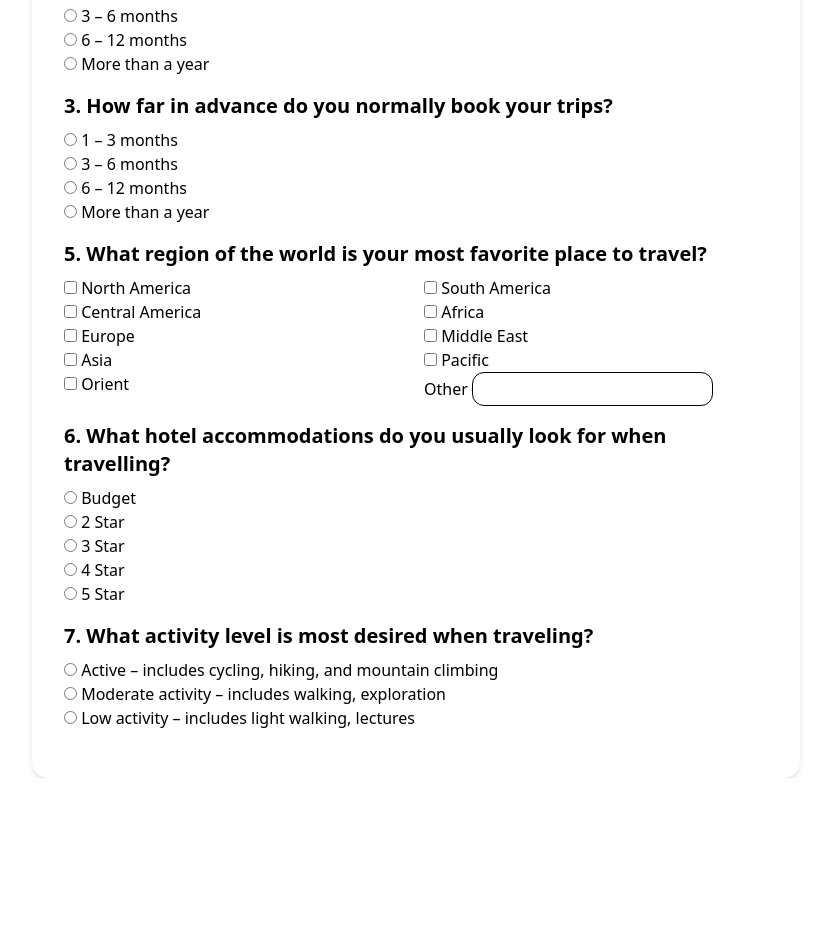
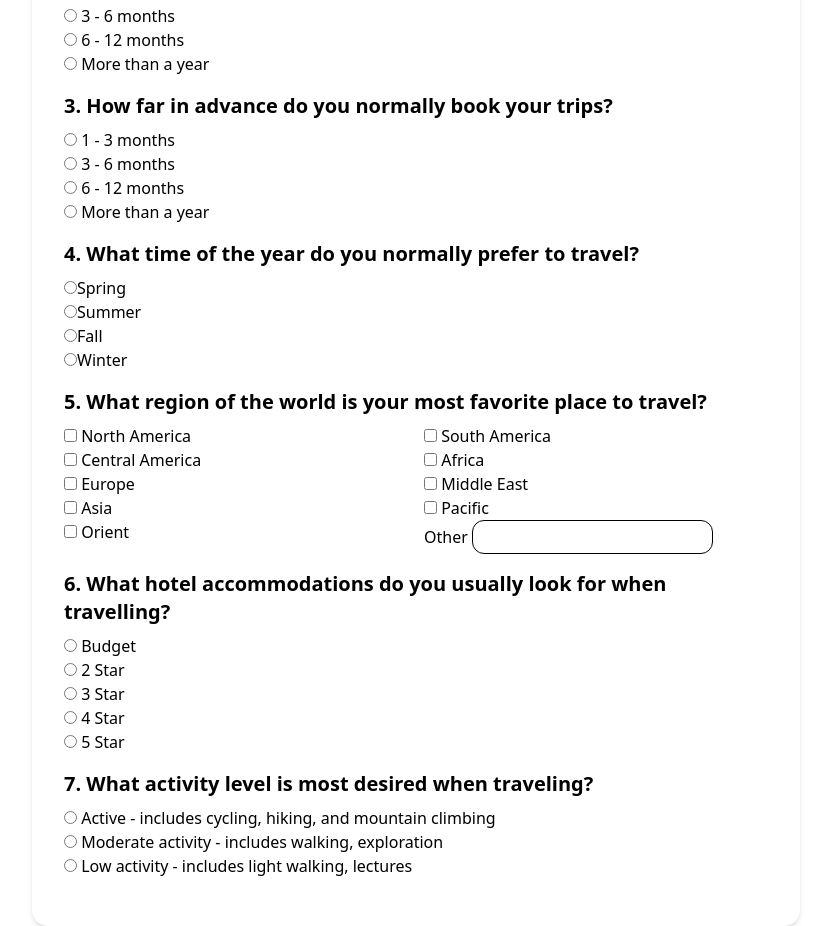
Before and after one commit to MakkuHuqueriza/CMSC127_Laboratory_Exercise_1, a React (Vite) app: page / in a window 1280 px wide. Shown: the part 480-1406 px from the top of the page, without its empty margins (224-1055 px from the left). Before the commit the page ends 1258 px from the top, so only its background shows below. Built offline with nearby package versions, Linux system fonts and the light colour scheme.

Commit message:
add some questions

```diff
--- a/src/App.jsx
+++ b/src/App.jsx
@@ -38,54 +38,62 @@ const App = () => {
 
         <h2 className="text-xl font-semibold mb-2">2. When do you plan to travel next?</h2>
         <div className="mb-4">
-          <label><input type="radio" name="travelNext" value="1-3 months" /> 1 – 3 months</label><br />
-          <label><input type="radio" name="travelNext" value="3-6 months" /> 3 – 6 months</label><br />
-          <label><input type="radio" name="travelNext" value="6-12 months" /> 6 – 12 months</label><br />
+          <label><input type="radio" name="travelNext" value="1-3 months" /> 1 - 3 months</label><br />
+          <label><input type="radio" name="travelNext"value="3-6 months" /> 3 - 6 months</label><br />
+          <label><input type="radio" name="travelNext"value="6-12 months" /> 6 - 12 months</label><br />
           <label><input type="radio" name="travelNext" value="more than a year" /> More than a year</label>
         </div>
 
         <h2 className="text-xl font-semibold mb-2">3. How far in advance do you normally book your trips?</h2>
         <div className="mb-4">
-          <label><input type="radio" name="bookingAdvance" value="1-3 months" /> 1 – 3 months</label><br />
-          <label><input type="radio" name="bookingAdvance" value="3-6 months" /> 3 – 6 months</label><br />
-          <label><input type="radio" name="bookingAdvance" value="6-12 months" /> 6 – 12 months</label><br />
-          <label><input type="radio" name="bookingAdvance" value="more than a year" /> More than a year</label>
+          <label><input type="radio" name="advanceBook" value="1-3 months" /> 1 - 3 months</label><br />
+          <label><input type="radio" name="advanceBook"value="3-6 months" /> 3 - 6 months</label><br />
+          <label><input type="radio" name="advanceBook" value="6-12 months" /> 6 - 12 months</label><br />
+          <label><input type="radio" name="advanceBook" value="more than a year" /> More than a year</label>
         </div>
-</form>
+
+        <h2 className="text-xl font-semibold mb-2">4. What time of the year do you normally prefer to travel?</h2>
+        <div className="mb-4">
+          <label><input type="radio" name="travelTime" value="1-3 months" />Spring</label><br />
+          <label><input type="radio" name="travelTime" value="3-6 months" />Summer</label><br />
+          <label><input type="radio" name="travelTime" value="6-12 months" />Fall</label><br />
+          <label><input type="radio" name="travelTime" value="more than a year" />Winter</label>
+        </div>
+
         <h2 class="text-xl font-semibold mb-2">5. What region of the world is your most favorite place to travel?</h2>
         <div class="mb-4 grid grid-cols-2 gap-4">
         <div>
-    <label><input type="checkbox" name="region" value="North America" /> North America</label><br />
-    <label><input type="checkbox" name="region" value="Central America" /> Central America</label><br />
-    <label><input type="checkbox" name="region" value="Europe" /> Europe</label><br />
-    <label><input type="checkbox" name="region" value="Asia" /> Asia</label><br />
-    <label><input type="checkbox" name="region" value="Orient" /> Orient</label>
+          <label><input type="checkbox" name="faveRegion" value="North America" /> North America</label><br />
+          <label><input type="checkbox" name="faveRegion" value="Central America" /> Central America</label><br />
+          <label><input type="checkbox" name="faveRegion" value="Europe" /> Europe</label><br />
+          <label><input type="checkbox" name="faveRegion"value="Asia" /> Asia</label><br />
+          <label><input type="checkbox" name="faveRegion" value="Orient" /> Orient</label>
         </div>
         <div>
-    <label><input type="checkbox" name="region" value="South America" /> South America</label><br />
-    <label><input type="checkbox" name="region" value="Africa" /> Africa</label><br />
-    <label><input type="checkbox" name="region" value="Middle East" /> Middle East</label><br />
-    <label><input type="checkbox" name="region" value="Pacific" /> Pacific</label><br />
+          <label><input type="checkbox" name="faveRegion" value="South America" /> South America</label><br />
+          <label><input type="checkbox" name="faveRegion" value="Africa" /> Africa</label><br />
+          <label><input type="checkbox" name="faveRegion" value="Middle East" /> Middle East</label><br />
+          <label><input type="checkbox" name="faveRegion"value="Pacific" /> Pacific</label><br />
           <label>Other <input type="text" name="regionOther" class="border rounded-xl p-1" /></label>
         </div>
       </div>
 
       <h2 class="text-xl font-semibold mb-2">6. What hotel accommodations do you usually look for when travelling?</h2>
       <div class="mb-4">
-  <label><input type="radio" name="hotel" value="Budget" /> Budget</label><br />
-  <label><input type="radio" name="hotel" value="2 Star" /> 2 Star</label><br />
-  <label><input type="radio" name="hotel" value="3 Star" /> 3 Star</label><br />
-  <label><input type="radio" name="hotel" value="4 Star" /> 4 Star</label><br />
-  <label><input type="radio" name="hotel" value="5 Star" /> 5 Star</label>
+        <label><input type="radio" name="hotelLook"value="Budget" /> Budget</label><br />
+        <label><input type="radio" name="hotelLook"value="2 Star" /> 2 Star</label><br />
+        <label><input type="radio" name="hotelLook"value="3 Star" /> 3 Star</label><br />
+        <label><input type="radio" name="hotelLook"value="4 Star" /> 4 Star</label><br />
+        <label><input type="radio" name="hotelLook"value="5 Star" /> 5 Star</label>
       </div>
 
       <h2 class="text-xl font-semibold mb-2">7. What activity level is most desired when traveling?</h2>
       <div class="mb-4">
-  <label><input type="radio" name="activity" value="Active" /> Active – includes cycling, hiking, and mountain climbing</label><br />
-  <label><input type="radio" name="activity" value="Moderate" /> Moderate activity – includes walking, exploration</label><br />
-  <label><input type="radio" name="activity" value="Low" /> Low activity – includes light walking, lectures</label>
+        <label><input type="radio" name="activityLevel"value="Active" /> Active - includes cycling, hiking, and mountain climbing</label><br />
+        <label><input type="radio" name="activityLevel"value="Moderate" /> Moderate activity - includes walking, exploration</label><br />
+        <label><input type="radio" name="activityLevel"value="Low" /> Low activity - includes light walking, lectures</label>
       </div>
-
+      </form>
     </div>
   );
 };
```
Lines whose indentation alone changed are shown as unchanged.
